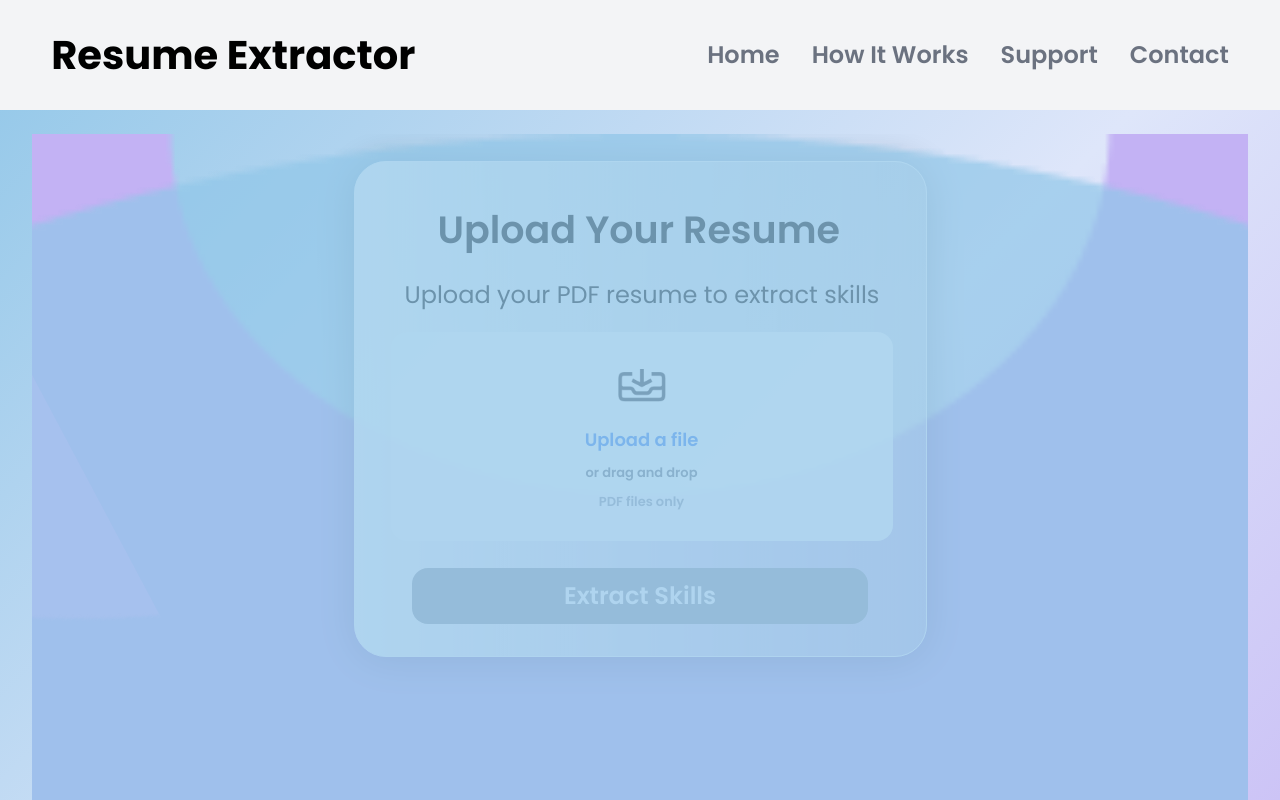
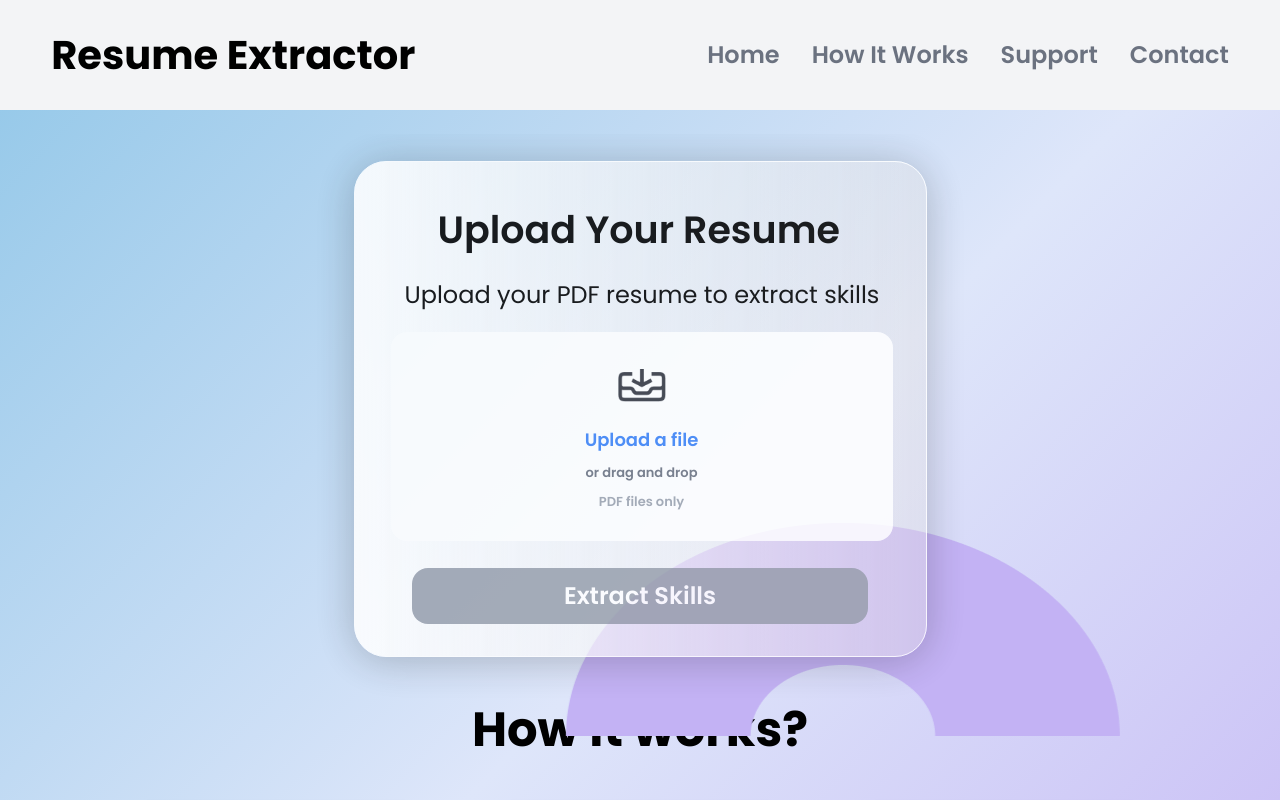
Before and after one commit to Fury044/Resume-Extractor-Final, a React (Vite) app in the folder frontend/: page / in a window 1280 px wide. Shown: the top 800 px of the page. Built offline with nearby package versions, Linux system fonts and the light colour scheme; no server answers.

Commit message:
Update Upload.jsx

```diff
--- a/frontend/src/pages/Upload.jsx
+++ b/frontend/src/pages/Upload.jsx
@@ -81,11 +81,11 @@ export default function Upload() {
         alt="Background vector 1"
         style={{
           position: 'absolute',
-          top: 0,
-          left: 0,
-          width: '100%',
-          height: '100%',
-          objectFit: 'cover',
+          width: '553.85px',
+          height: '213px',
+          top: '389px',
+          left: '533.85px',
+          transform: 'rotate(180deg)',
           zIndex: 0
         }}
       />
@@ -94,13 +94,12 @@ export default function Upload() {
         alt="Background vector 2"
         style={{
           position: 'absolute',
-          top: 0,
-          left: 0,
-          width: '100%',
-          height: '100%',
-          objectFit: 'cover',
-          zIndex: 1,
-          opacity: 0.7
+          width: '548px',
+          height: '196px',
+          top: '2063px',
+          left: '1934px',
+          transform: 'rotate(180deg)',
+          zIndex: 1
         }}
       />
       <img
@@ -108,13 +107,11 @@ export default function Upload() {
         alt="Background vector 3"
         style={{
           position: 'absolute',
-          top: '-20%',
-          left: '-20%',
-          width: '140%',
-          height: '60%',
-          objectFit: 'cover',
-          transform: 'rotate(62deg)',
-          transformOrigin: 'top left',
+          width: '322.61px',
+          height: '418px',
+          top: '2018px',
+          left: '261px',
+          transform: 'rotate(-61.69deg)',
           opacity: 0.4,
           zIndex: 2
         }}
```
